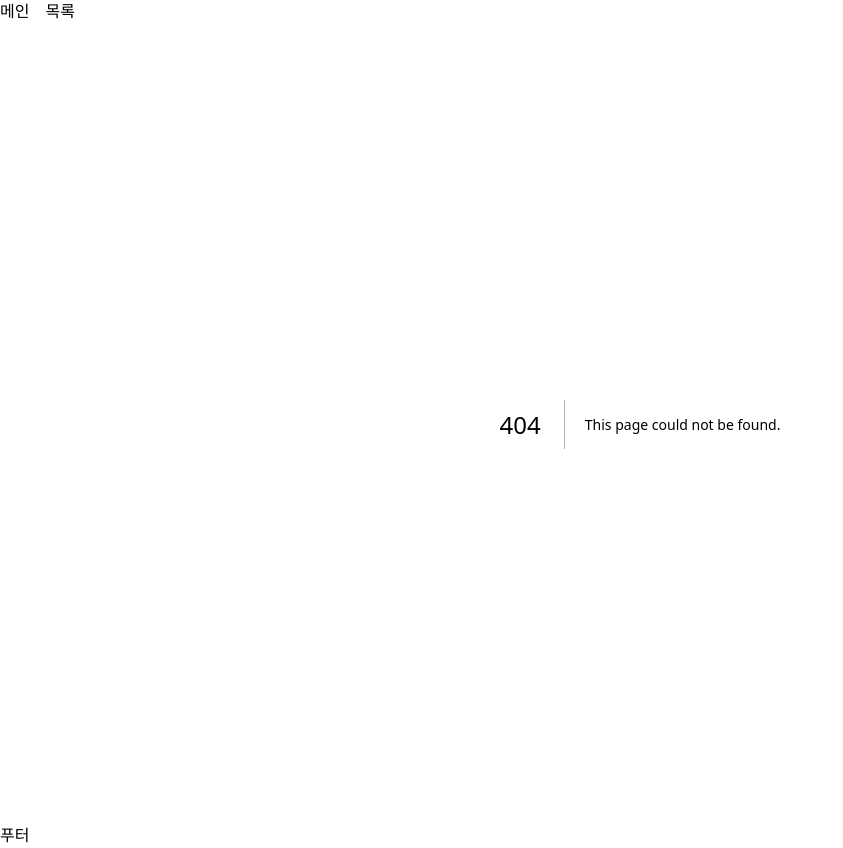
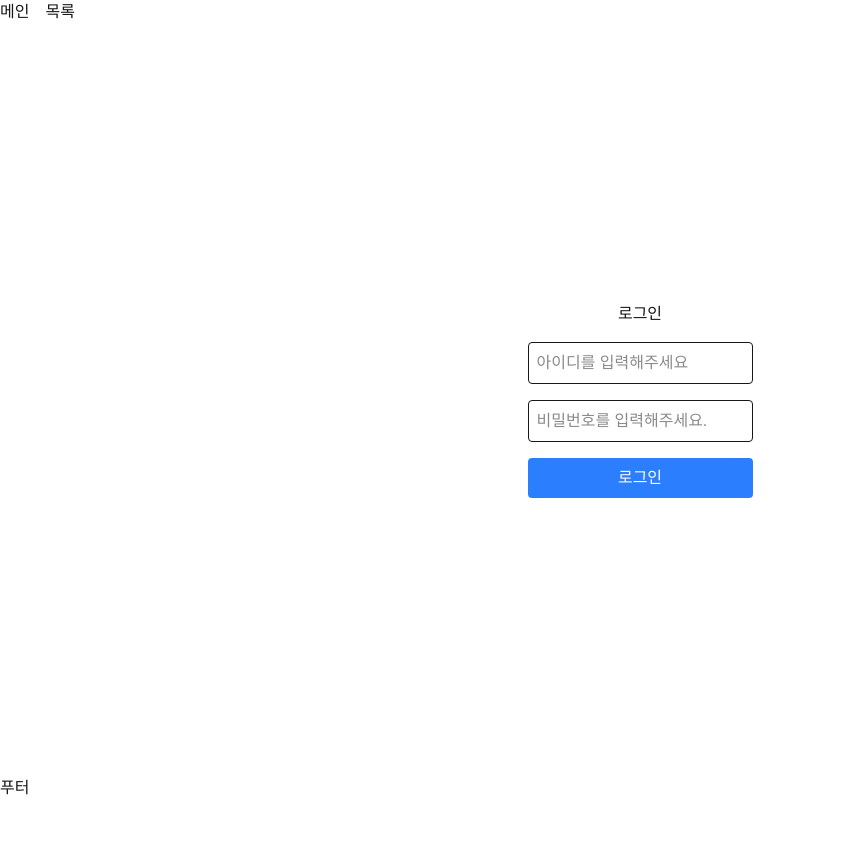
Before and after one commit to lih8697-1/p-30-260403, a Next.js app in the folder frontend/: page /member/login in a window 1280 px wide. Before the commit this address had no page. Shown: the whole page, without its empty margins (0-843 px from the left). After the commit the page ends 800 px from the top, so only its background shows below. Built offline with nearby package versions, Linux system fonts and the light colour scheme.

Commit message:
(front)18-로그인 페이지 구현

```diff
--- /dev/null
+++ b/frontend/src/app/member/login/page.tsx
@@ -0,0 +1,58 @@
+"use client";
+
+import { fetchApi } from "@/lib/client";
+import { useRouter } from "next/navigation";
+
+export default function Write() {
+
+    const router = useRouter();
+
+    const onSubmitHandler = (e: any) => {
+        e.preventDefault();;
+        const form = e.target;
+        const username = form.username;
+        const password = form.password;
+
+        if (username.value.length === 0) {
+            alert("아이디를 입력해주세요.");
+            username.focus();
+            return;
+        }
+
+        if (password.value.length === 0) {
+            alert("비밀번호를 입력해주세요.");
+            password.focus();
+            return;
+        }
+
+        // db에 저장.
+        fetchApi(`/api/v1/members/login`, {
+            method: "POST",
+            body: JSON.stringify({
+                "username": username.value,
+                "password": password.value
+            })
+        })
+            .then(rs => {
+                alert(rs.msg);
+                router.replace(`/`)
+            })
+            .catch((errMsg) => {
+                alert(errMsg);
+            })
+    }
+
+    return (
+        <>
+            <h1>로그인</h1>
+
+            <form action="" onSubmit={onSubmitHandler} className="flex flex-col gap-4">
+                <input type="text" name="username" className="border-1 rounded p-2" placeholder="아이디를 입력해주세요" />
+                <input type="password" name="password" className="border-1 rounded p-2" placeholder="비밀번호를 입력해주세요." />
+                <button className="bg-blue-500 text-white p-2 rounded" type="submit">
+                    로그인
+                </button>
+            </form>
+        </>
+    )
+}
```
